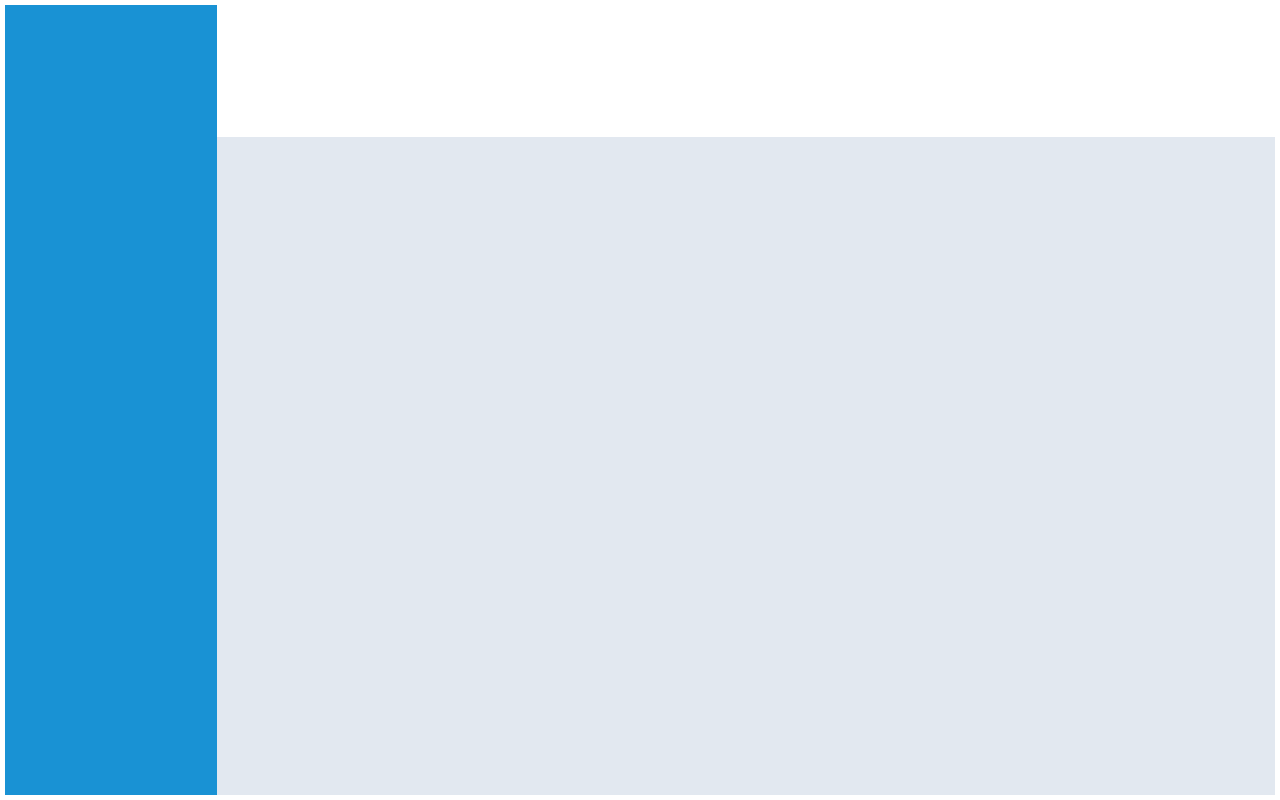
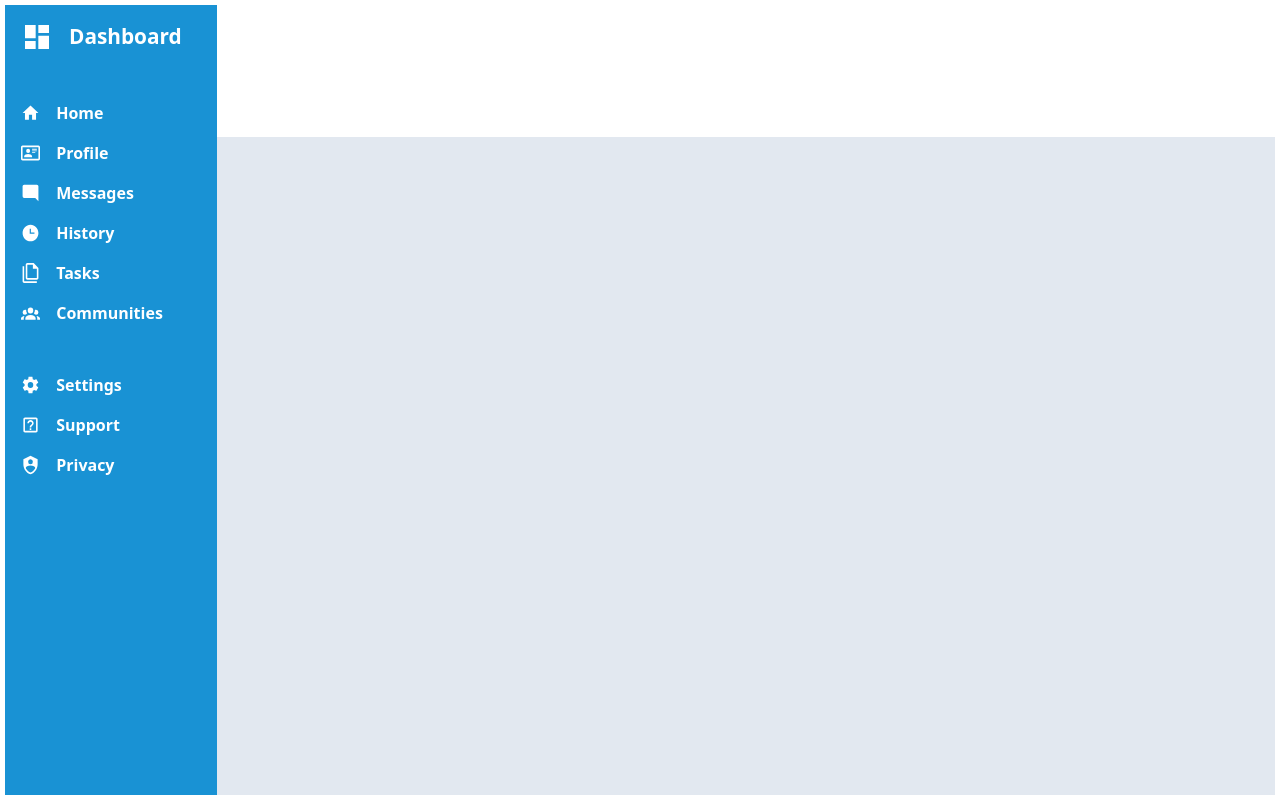
Before and after one commit to henrique-serra/admin-dashboard, a plain HTML site: page index.html in a window 1280 px wide. Drawn offline with Linux system fonts and the light colour scheme.

Commit message:
Create layout for sidebar

```diff
--- a/index.html
+++ b/index.html
@@ -8,7 +8,74 @@
 </head>
 <body>
     <div class="container">
-        <div class="sidebar"></div>
+        <div class="sidebar">
+            <div class="dashboard-container">
+                <a href="">
+                    <div class="dashboard-item">
+                        <div class="icon dashboard-icon"></div>
+                        <span>Dashboard</span>
+                    </div>
+                </a>
+            </div>
+            <div class="sidebar-main-items">
+                <a href="">
+                    <div class="sidebar-item">
+                        <div class="icon home-icon"></div>
+                        <span>Home</span>
+                    </div>
+                </a>
+                <a href="">
+                    <div class="sidebar-item">
+                        <div class="icon profile-icon"></div>
+                        <span>Profile</span>
+                    </div>
+                </a>
+                <a href="">
+                    <div class="sidebar-item">
+                        <div class="icon messages-icon"></div>
+                        <span>Messages</span>
+                    </div>
+                </a>
+                <a href="">
+                    <div class="sidebar-item">
+                        <div class="icon history-icon"></div>
+                        <span>History</span>
+                    </div>
+                </a>
+                <a href="">
+                    <div class="sidebar-item">
+                        <div class="icon tasks-icon"></div>
+                        <span>Tasks</span>
+                    </div>
+                </a>
+                <a href="">
+                    <div class="sidebar-item">
+                        <div class="icon communities-icon"></div>
+                        <span>Communities</span>
+                    </div>
+                </a>
+            </div>
+            <div class="sidebar-secondary-items">
+                <a href="">
+                    <div class="sidebar-item">
+                        <div class="icon settings-icon"></div>
+                        <span>Settings</span>
+                    </div>
+                </a>
+                <a href="">
+                    <div class="sidebar-item">
+                        <div class="icon support-icon"></div>
+                        <span>Support</span>
+                    </div>
+                </a>
+                <a href="">
+                    <div class="sidebar-item">
+                        <div class="icon privacy-icon"></div>
+                        <span>Privacy</span>
+                    </div>
+                </a>
+            </div>
+        </div>
         <div class="header"></div>
         <div class="main-content"></div>
     </div>
--- a/styles.css
+++ b/styles.css
@@ -46,9 +46,13 @@
   https://www.joshwcomeau.com/css/custom-css-reset/
 */
 
+body {
+    font-family: system-ui, -apple-system, BlinkMacSystemFont, 'Segoe UI', Roboto, Oxygen, Ubuntu, Cantarell, 'Open Sans', 'Helvetica Neue', sans-serif;
+}
+
 .container {
     display: grid;
-    grid: minmax(90px, 1fr) 5fr / minmax(125px, 1fr) 5fr;
+    grid: minmax(90px, 1fr) 5fr / minmax(175px, 1fr) 5fr;
     height: 100vh;
     padding: 5px;
 }
@@ -56,6 +60,105 @@
 .sidebar {
     background-color: rgb(25 146 212);
     grid-row: 1 / -1;
+    color: white;
+    padding: 1rem;
+    font-weight: bold;
+    display: flex;
+    flex-direction: column;
+    gap: 3rem;
+}
+
+.sidebar-item:hover {
+    background-color: hsl(201, 79%, 60%);
+    border-radius: 5px;
+}
+
+.sidebar-main-items, .sidebar-secondary-items {
+    display: flex;
+    flex-direction: column;
+    gap: 1rem;
+}
+
+.sidebar a {
+    text-decoration: none;
+    color: white;
+}
+
+.sidebar-item {
+    display: flex;
+    align-items: center;
+    gap: 1rem;
+}
+
+.dashboard-container {
+    display: flex;
+    flex-wrap: nowrap;
+    width: 100%;
+    font-size: 1.3rem;
+}
+
+.dashboard-item {
+    display: flex;
+    align-items: center;
+    gap: 1rem;
+}
+
+.icon {
+    background-color: white;
+    mask-size: 100%;
+    width: 1.2rem;
+    height: 1.2rem;
+}
+
+.dashboard-icon {
+    -webkit-mask: url("./img/view-dashboard.svg") no-repeat center;
+    mask: url("./img/view-dashboard.svg") no-repeat center;
+    width: 2rem;
+    height: 2rem;
+}
+
+.home-icon {
+    -webkit-mask: url("./img/home.svg") no-repeat center;
+    mask: url("./img/home.svg") no-repeat center;
+}
+
+.profile-icon {
+    -webkit-mask: url("./img/card-account-details-outline.svg") no-repeat center;
+    mask: url("./img/card-account-details-outline.svg") no-repeat center;
+}
+
+.messages-icon {
+    -webkit-mask: url("./img/message-reply.svg") no-repeat center;
+    mask: url("./img/message-reply.svg") no-repeat center;
+}
+
+.history-icon {
+    -webkit-mask: url("./img/clock-time-three.svg") no-repeat center;
+    mask: url("./img/clock-time-three.svg") no-repeat center;
+}
+
+.tasks-icon {
+    -webkit-mask: url("./img/file-multiple-outline.svg") no-repeat center;
+    mask: url("./img/file-multiple-outline.svg") no-repeat center;
+}
+
+.communities-icon {
+    -webkit-mask: url("./img/account-group.svg") no-repeat center;
+    mask: url("./img/account-group.svg") no-repeat center;
+}
+.settings-icon {
+    -webkit-mask: url("./img/cog.svg") no-repeat center;
+    mask: url("./img/cog.svg") no-repeat center;
+}
+
+.support-icon {
+    -webkit-mask: url("./img/help-box-outline.svg") no-repeat center;
+    mask: url("./img/help-box-outline.svg") no-repeat center;
+}
+
+.privacy-icon {
+    -webkit-mask: url("./img/shield-account.svg") no-repeat center;
+    mask: url("./img/shield-account.svg") no-repeat center;
 }
 
 .header {
```
Also changed, not shown: img/account-group.svg (added), img/card-account-details-outline.svg (added), img/clock-time-three.svg (added), img/cog.svg (added), img/file-multiple-outline.svg (added), img/help-box-outline.svg (added), img/home.svg (added), img/image.png (renamed from image.png), img/message-reply.svg (added), img/shield-account.svg (added), img/view-dashboard.svg (added).
